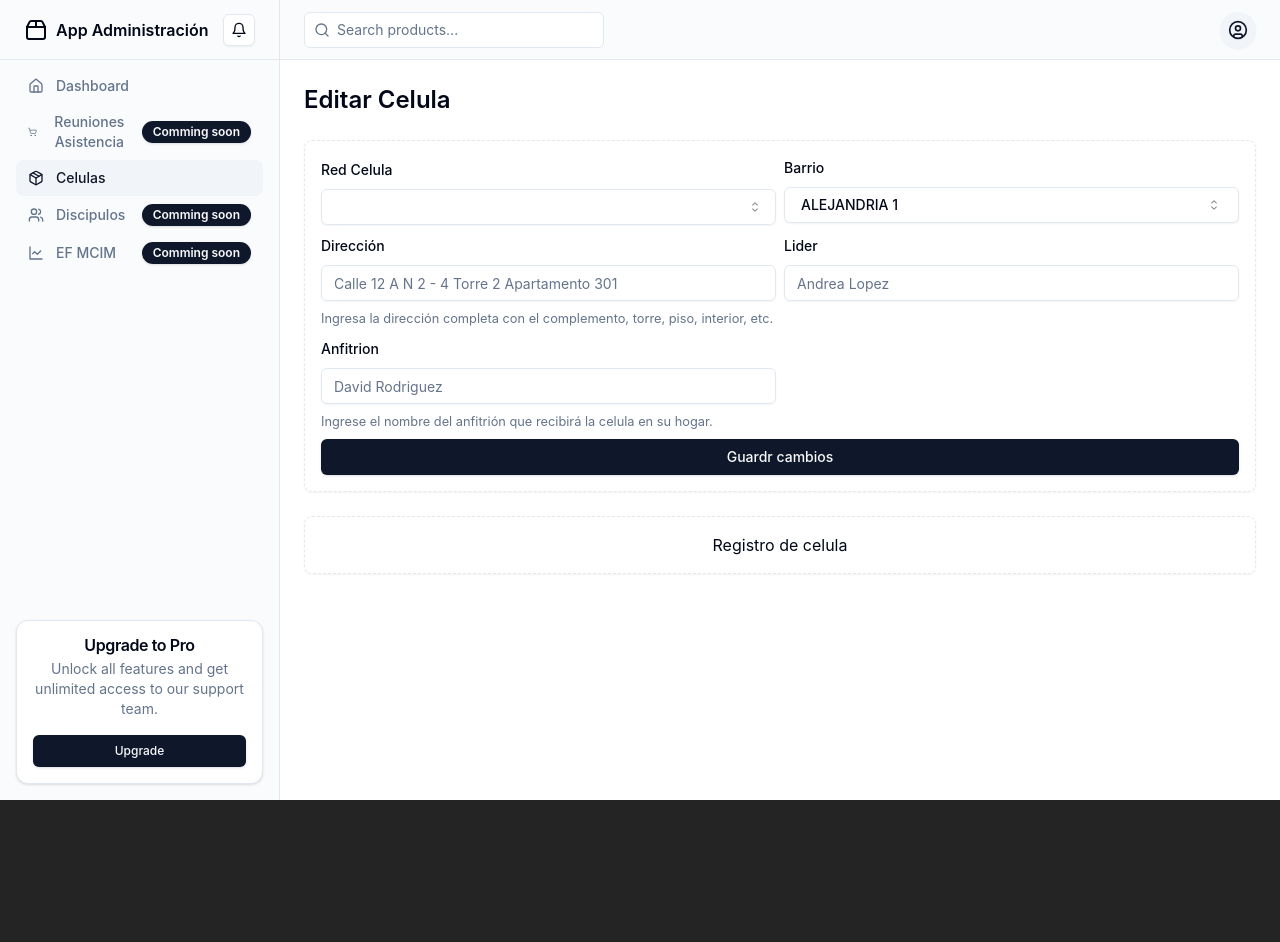
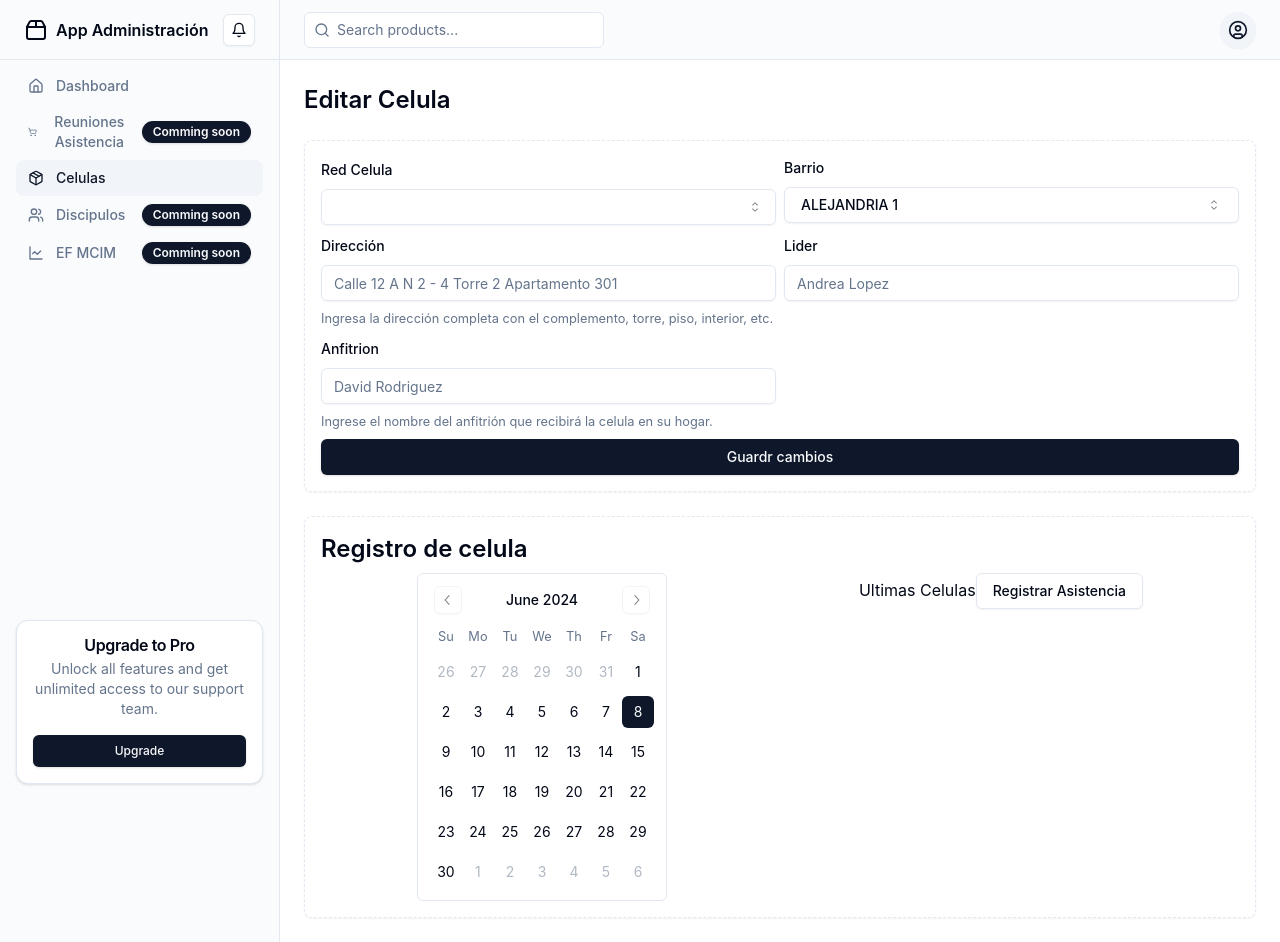
Before and after one commit to yrguativa/MCIM, a React (Vite) app in the folder app/: page /cell/1 in a window 1280 px wide. Before the commit the page ends 800 px from the top, so only its background shows below. Built offline with nearby package versions, Linux system fonts and the light colour scheme.

Commit message:
feat(App): :sparkles: Add feature by view records of cell in form edit cell

```diff
--- a/app/package.json
+++ b/app/package.json
@@ -17,11 +17,13 @@
     "@radix-ui/react-icons": "^1.3.0",
     "@radix-ui/react-label": "^2.0.2",
     "@radix-ui/react-popover": "^1.0.7",
+    "@radix-ui/react-select": "^2.1.2",
     "@radix-ui/react-slot": "^1.0.2",
     "@radix-ui/react-toast": "^1.1.5",
     "@tanstack/react-table": "^8.17.3",
     "class-variance-authority": "^0.7.0",
     "clsx": "^2.1.1",
+    "cmdk": "^1.0.4",
     "date-fns": "^3.6.0",
     "lucide-react": "^0.379.0",
     "react": "^18.2.0",
--- a/app/src/cells/components/assistantsColumns.tsx
+++ b/app/src/cells/components/assistantsColumns.tsx
@@ -4,19 +4,6 @@ import { useNavigate } from 'react-router-dom';
 
 
 export const ColumnsAssistants: ColumnDef<any>[] = [
-  {
-    id: "Edit",
-    header: "Editar",
-    accessorKey: "id",
-    cell: (info) => {
-      const navigate = useNavigate();
-      return (
-        <Button variant="secondary" type="button" onClick={() => navigate('/cell/'+info.getValue())}>
-          Editar
-        </Button>
-      )
-    }
-  },
   {
     header: "Fecha creación",
     accessorKey: "createdDate",
@@ -34,15 +21,16 @@ export const ColumnsAssistants: ColumnDef<any>[] = [
     },
   },
   {
-    id: "Acctions",
-    header: "Asistants",
-    cell: () => {
+    id: "Edit",
+    header: "Editar",
+    accessorKey: "id",
+    cell: (info) => {
       const navigate = useNavigate();
       return (
-        <Button type="button" onClick={() => navigate('/cells/register')}>
-          Registrar Asistencia
+        <Button variant="secondary" type="button" onClick={() => navigate('/cell/' + info.getValue())}>
+          Editar
         </Button>
       )
     }
-  }
+  },
 ];
--- a/app/src/cells/components/recordCellComponent.tsx
+++ b/app/src/cells/components/recordCellComponent.tsx
@@ -1,7 +1,47 @@
-export const RecordCellComponent: React.FC = () => {
+import { buttonVariants } from "@/components/ui/button"
+import { Calendar } from "@/components/ui/calendar"
+import { useCellStore } from "@/src/stores/cell/cell.store"
+import { useState } from "react"
+import { Link, useParams } from "react-router-dom"
+import { CellFull } from "../models/cellFull"
+import RecordsCellTableComponent from "./recordsCellTableComponent"
+import { RecordsCellColummsTable } from "./recordsCellColumnsTableComponent"
+
+type RecordCellComponentProps = {
+    idCell: string
+}
+export const RecordCellComponent: React.FC<RecordCellComponentProps> = (props: RecordCellComponentProps) => {
+    const [date, setDate] = useState<Date | undefined>(new Date())
+    const { id } = useParams();
+    const getCellState = useCellStore(state => state.getCell);
+    let cellForUpdate: CellFull | undefined;
+
+    if (id) {
+        cellForUpdate = getCellState(id);
+
+    }
+
     return (
-        <div className="flex items-center items-center justify-center text-start rounded-lg border border-dashed p-4 shadow-sm">
-            Registro de celula
+        <div className="flex flex-col  text-start rounded-lg border border-dashed p-4 shadow-sm">
+            <h2 className="text-2xl font-semibold mb-2">Registro de celula</h2>
+            <div className="flex flex-row justify-around">
+                <Calendar
+                    mode="single"
+                    selected={date}
+                    onSelect={setDate}
+                    className="rounded-md border"
+                />
+                <div>
+                    Ultimas Celulas
+                    <Link className={buttonVariants({ variant: "outline" })} to={`/cell/${props.idCell}/register`}>Registrar Asistencia</Link>
+
+                    {
+                        cellForUpdate?.records && cellForUpdate.records.length > 0 && (
+                            <RecordsCellTableComponent data={cellForUpdate.records} columns={RecordsCellColummsTable}></RecordsCellTableComponent>
+                        )
+                    }
+                </div>
+            </div>
         </div>
     )
 }
--- /dev/null
+++ b/app/src/cells/components/recordsCellColumnsTableComponent.tsx
@@ -0,0 +1,33 @@
+import { Button } from "@/components/ui/button";
+import { ColumnDef } from "@tanstack/react-table";
+import { useNavigate } from 'react-router-dom';
+
+export const RecordsCellColummsTable: ColumnDef<any>[] = [
+    {
+        header: "Fecha",
+        accessorKey: "date",
+        cell: (info) => {
+            return <span>{info.getValue()}</span>
+        }
+    },
+    {
+        header: "Total de asistentes",
+        accessorKey: "assistants",
+        cell: (info) => {
+            return (<div>{info.getValue() ? info.getValue().length : "0"}</div>);
+        },
+    },
+    {
+        id: "Edit",
+        header: "Editar",
+        accessorKey: "id",
+        cell: (info) => {
+            const navigate = useNavigate();
+            return (
+                <Button variant="secondary" type="button" onClick={() => navigate('/cell/' + info.getValue())}>
+                    Editar
+                </Button>
+            )
+        }
+    },
+];
--- /dev/null
+++ b/app/src/cells/components/recordsCellTableComponent.tsx
@@ -0,0 +1,65 @@
+import { ColumnDef, flexRender, getCoreRowModel, useReactTable, } from "@tanstack/react-table"
+import { Table, TableBody, TableCell, TableHead, TableHeader, TableRow, } from "@/components/ui/table"
+
+interface DataTableProps<TData, TValue> {
+    columns: ColumnDef<TData, TValue>[]
+    data: TData[]
+}
+
+export default function RecordsCellTableComponent<TData, TValue>({
+    columns,
+    data,
+}: DataTableProps<TData, TValue>) {
+    const table = useReactTable({
+        data,
+        columns,
+        getCoreRowModel: getCoreRowModel(),
+    })
+
+    return (
+        <div className="rounded-md border w-full">
+            <Table>
+                <TableHeader>
+                    {table.getHeaderGroups().map((headerGroup) => (
+                        <TableRow key={headerGroup.id}>
+                            {headerGroup.headers.map((header) => {
+                                return (
+                                    <TableHead key={header.id}>
+                                        {header.isPlaceholder
+                                            ? null
+                                            : flexRender(
+                                                header.column.columnDef.header,
+                                                header.getContext()
+                                            )}
+                                    </TableHead>
+                                )
+                            })}
+                        </TableRow>
+                    ))}
+                </TableHeader>
+                <TableBody>
+                    {table.getRowModel().rows?.length ? (
+                        table.getRowModel().rows.map((row) => (
+                            <TableRow
+                                key={row.id}
+                                data-state={row.getIsSelected() && "selected"}
+                            >
+                                {row.getVisibleCells().map((cell) => (
+                                    <TableCell key={cell.id}>
+                                        {flexRender(cell.column.columnDef.cell, cell.getContext())}
+                                    </TableCell>
+                                ))}
+                            </TableRow>
+                        ))
+                    ) : (
+                        <TableRow>
+                            <TableCell colSpan={columns.length} className="h-24 text-center">
+                                No results.
+                            </TableCell>
+                        </TableRow>
+                    )}
+                </TableBody>
+            </Table>
+        </div>
+    )
+}
--- a/app/src/cells/pages/cellForm.tsx
+++ b/app/src/cells/pages/cellForm.tsx
@@ -215,7 +215,7 @@ const CellForm: React.FC = () => {
             </Form>
         </div>
         {
-            id && <RecordCellComponent></RecordCellComponent>
+            id && <RecordCellComponent idCell={id}></RecordCellComponent>
         }
     </>;
 }
--- a/app/src/dashboard/dashboard.tsx
+++ b/app/src/dashboard/dashboard.tsx
@@ -217,7 +217,7 @@ const Dashboard: React.FC = () => {
               <Route path="/" element={<Cells />} />
               <Route path="/cell/" element={<CellForm />} />
               <Route path="/cell/:id" element={<CellForm />} />
-              <Route path="/cells/register" element={<CellRegister />} />
+              <Route path="/cell/:id/register" element={<CellRegister />} />
             </Routes>
 
           </main>
--- a/app/src/stores/cell/cell.store.ts
+++ b/app/src/stores/cell/cell.store.ts
@@ -6,27 +6,14 @@ import { CellRecord } from '@/src/cells/schemas/cellRecordsSchema';
 import { CellFull } from '@/src/cells/models/cellFull';
 
 interface CellState {
-  cell: CellFull,
   Cells: CellFull[],
   getCell: (id: string) => CellFull | undefined,
   addCell: (by: Cell) => void,
   updateCell: (by: Cell) => void,
-  addRecord: (by: CellRecord) => void
+  addRecord: (id: string, by: CellRecord) => void
 }
 
 const storeCell: StateCreator<CellState> = (set, get) => ({
-  cell: {
-    id: crypto.randomUUID(),
-    leader: "Yilmer",
-    host: "Andres Lopez",
-    neighborhood: 1,
-    network: 1,
-    address: "Calle 123",
-    createdUser: "Yilmer",
-    createdDate: new Date(),
-    records: []
-  },
-
   Cells: [
     {
       id: crypto.randomUUID(),
@@ -42,15 +29,24 @@ const storeCell: StateCreator<CellState> = (set, get) => ({
   ],
 
   getCell: (id: string) => get().Cells.find(cell => cell.id === id),
-
   addCell: (by: Cell) => set(state => ({ ...state, Cells: [...state.Cells, { ...by, records: [] }] })),
   updateCell: (by: Cell) => {
     const cell = get().Cells.find(cell => cell.id === by.id);
     const otherCells = get().Cells.filter(cell => cell.id !== by.id);
     set(state => ({ ...state, Cells: [...otherCells, { ...by, records: cell?.records || [] }] }))
   },
+  addRecord: (id: string, by: CellRecord) => {
+    const cell = get().Cells.find(cell => cell.id === id);
+    if (cell !== undefined && cell.records === undefined) {
+      cell.records = [];
+    }
+    cell?.records.push(by);
 
-  addRecord: (by: CellRecord) => set(state => ({ Cells: state.Cells, cell: { ...state.cell, records: [...state.cell.records, by] } }))
+    const newCells = get().Cells.filter(cell => cell.id !== id);
+    newCells.push(cell!);
+
+    set(state => ({ ...state, Cells: newCells }));
+  }
 });
 
 export const useCellStore = create<CellState>()(
```
Also changed, not shown: app/src/cells/pages/cellRegister.tsx (+39 -19 lines).
